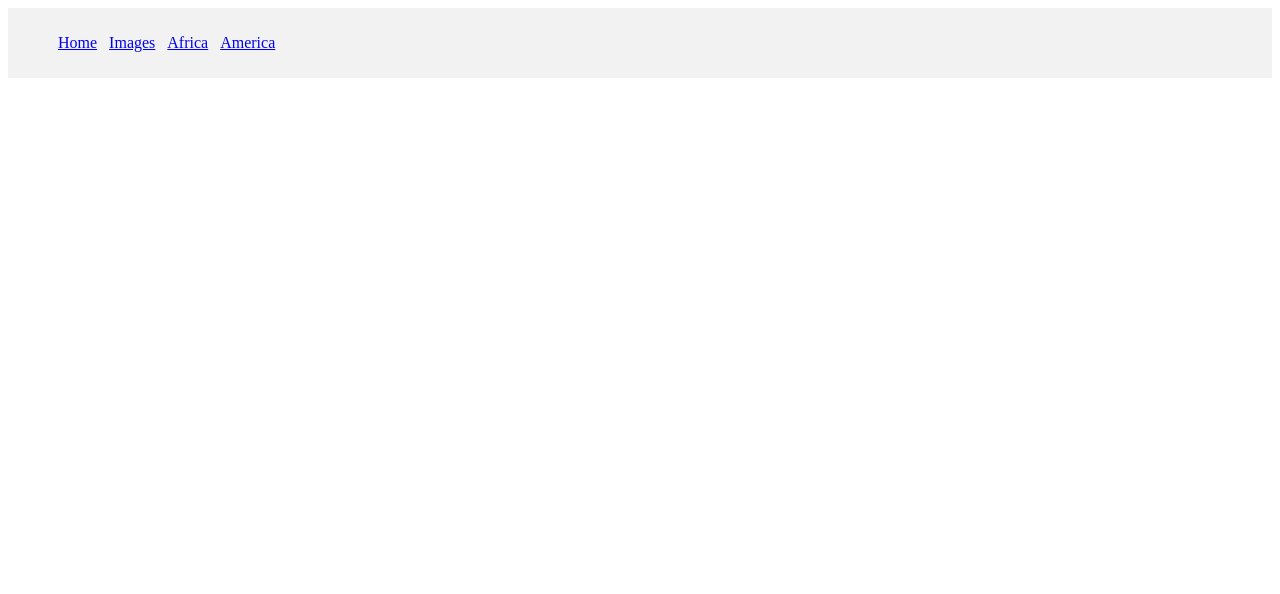
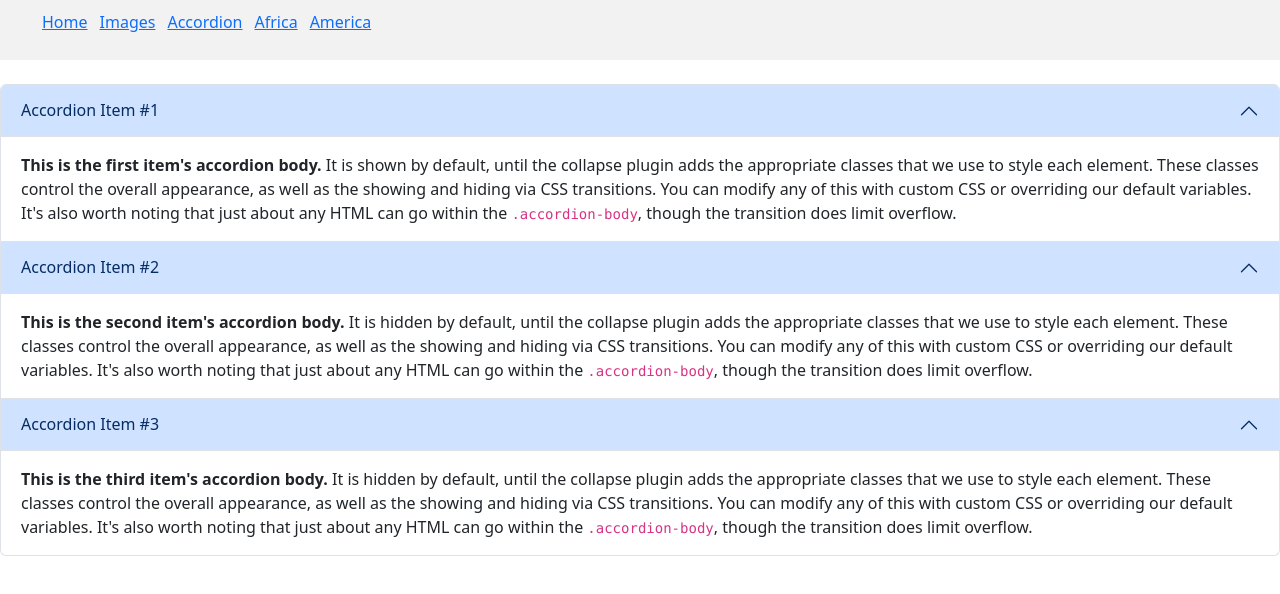
Before and after one commit to jaychakr/Nuxt-app, a Nuxt app: page /accordion in a window 1280 px wide. Shown: the top 594 px of the page. Built offline with nearby package versions, Linux system fonts and the light colour scheme.

Commit message:
migrate accordion component, add bootstrap package

```diff
--- a/layouts/default.vue
+++ b/layouts/default.vue
@@ -9,6 +9,9 @@
           </li>
           <li>
             <NuxtLink to="/images">Images</NuxtLink>
+          </li>
+          <li>
+            <NuxtLink to="/accordion">Accordion</NuxtLink>
           </li>
           <li>
             <NuxtLink to="/africa">Africa</NuxtLink>
--- a/nuxt.config.ts
+++ b/nuxt.config.ts
@@ -1,5 +1,21 @@
 // https://nuxt.com/docs/api/configuration/nuxt-config
 export default defineNuxtConfig({
-  compatibilityDate: '2024-04-03',
-  devtools: { enabled: true }
-})
+  compatibilityDate: "2024-04-03",
+  devtools: { enabled: true },
+  app: {
+    head: {
+      link: [
+        {
+          rel: "stylesheet",
+          href: "https://cdn.jsdelivr.net/npm/bootstrap@5.3.3/dist/css/bootstrap.min.css",
+        },
+      ],
+      script: [
+        {
+          src: "https://cdn.jsdelivr.net/npm/bootstrap@5.3.3/dist/js/bootstrap.bundle.min.js",
+          defer: true,
+        },
+      ],
+    },
+  },
+});
--- /dev/null
+++ b/pages/accordion/index.vue
@@ -0,0 +1,72 @@
+<script setup>
+import { ref } from "vue";
+const accordionItems = ref([
+  {
+    button: "Accordion Item #1",
+    body: `<strong>This is the first item's accordion body.</strong> It is
+            shown by default, until the collapse plugin adds the appropriate
+            classes that we use to style each element. These classes control the
+            overall appearance, as well as the showing and hiding via CSS
+            transitions. You can modify any of this with custom CSS or
+            overriding our default variables. It's also worth noting that just
+            about any HTML can go within the <code>.accordion-body</code>,
+            though the transition does limit overflow.`,
+  },
+  {
+    button: "Accordion Item #2",
+    body: `<strong>This is the second item's accordion body.</strong> It is
+            hidden by default, until the collapse plugin adds the appropriate
+            classes that we use to style each element. These classes control the
+            overall appearance, as well as the showing and hiding via CSS
+            transitions. You can modify any of this with custom CSS or
+            overriding our default variables. It's also worth noting that just
+            about any HTML can go within the <code>.accordion-body</code>,
+            though the transition does limit overflow.`,
+  },
+  {
+    button: "Accordion Item #3",
+    body: `<strong>This is the third item's accordion body.</strong> It is
+            hidden by default, until the collapse plugin adds the appropriate
+            classes that we use to style each element. These classes control the
+            overall appearance, as well as the showing and hiding via CSS
+            transitions. You can modify any of this with custom CSS or
+            overriding our default variables. It's also worth noting that just
+            about any HTML can go within the <code>.accordion-body</code>,
+            though the transition does limit overflow.`,
+  },
+]);
+</script>
+<template>
+  <main class="main">
+    <br />
+    <div class="accordion" id="accordionExample">
+      <div
+        class="accordion-item"
+        v-for="(accordionItem, index) in accordionItems"
+        :key="accordionItem.button"
+      >
+        <h2 class="accordion-header" :id="'heading' + (index + 1)">
+          <button
+            class="accordion-button"
+            type="button"
+            data-bs-toggle="collapse"
+            :data-bs-target="'#collapse' + (index + 1)"
+            aria-expanded="true"
+            :aria-controls="'collapse' + (index + 1)"
+          >
+            {{ accordionItem.button }}
+          </button>
+        </h2>
+        <div
+          :id="'collapse' + (index + 1)"
+          class="accordion-collapse collapse show"
+          :aria-labelledby="'heading' + (index + 1)"
+          data-bs-parent="#accordionExample"
+        >
+          <div class="accordion-body" v-html="accordionItem.body"></div>
+        </div>
+      </div>
+    </div>
+    <br />
+  </main>
+</template>
```
